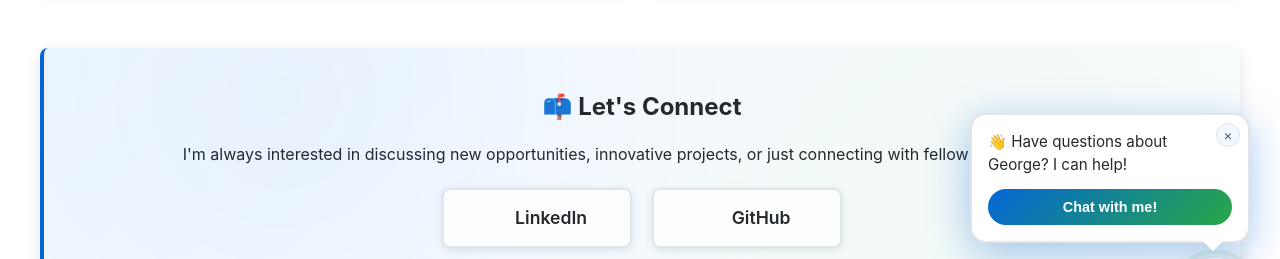
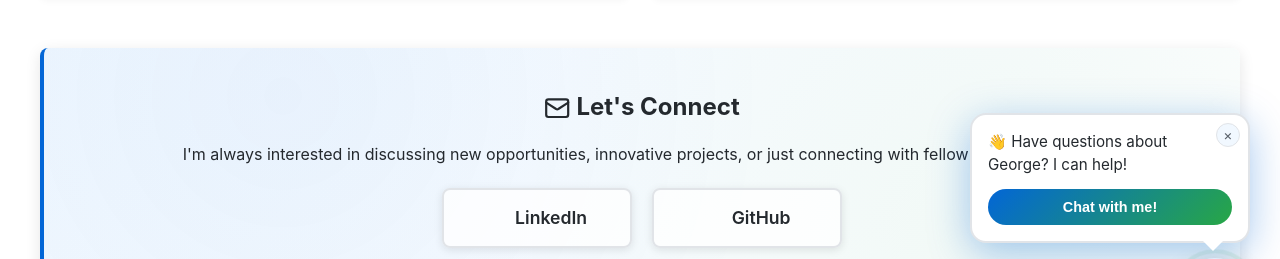
Before and after one commit to georgeerol/georgeerol.github.io, a Jekyll site: the page built from index.md, in a window 1280 px wide and 900 px high, scrolled down 9938 px. Shown: the part 542-801 px from the top of the window. Built offline with Jekyll 4.4.1, drawn with Linux system fonts in a browser that asks for light colours.

Commit message:
feat: update with mail icon

```diff
--- a/index.md
+++ b/index.md
@@ -822,7 +822,7 @@
 
 <!-- Contact Section -->
 <section id="contact" class="contact-section">
-  <h2>📫 Let's Connect</h2>
+  <h2><i data-lucide="mail" class="lucide-icon"></i> Let's Connect</h2>
   <p>I'm always interested in discussing new opportunities, innovative projects, or just connecting with fellow tech enthusiasts!</p>
 
   <div class="contact-links">
```
